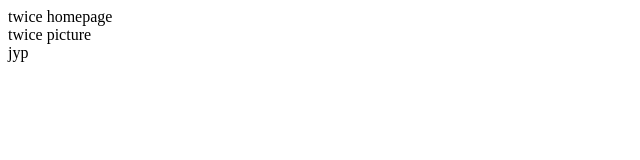
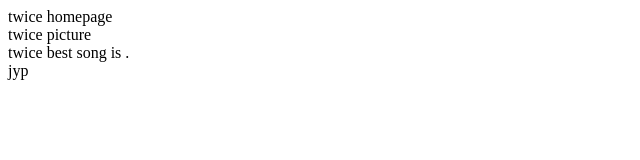
Before and after one commit to dnwo44/Github, a plain HTML site: page index.html in a window 1280 px wide. Shown: the whole page, without its empty margins (0-640 px from the left). Drawn offline with Linux system fonts and the light colour scheme.

Commit message:
add twice intro in body

```diff
--- a/index.html
+++ b/index.html
@@ -2,5 +2,6 @@
 
 	<head>twice homepage</head>
 	<div>twice picture</div>
-	jyp
+	<body> twice best song is . <body>
+	<footer>jyp<footer>
 </html>
```
